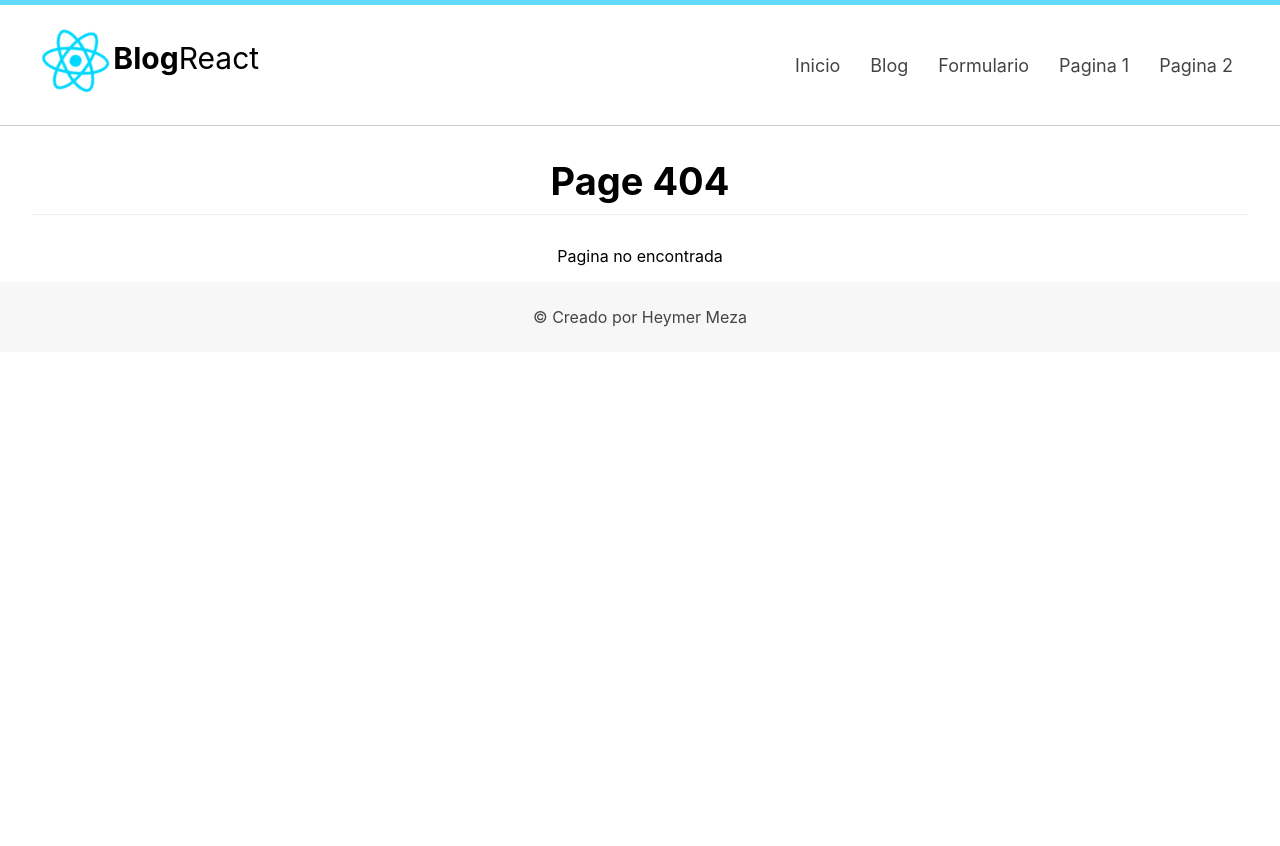
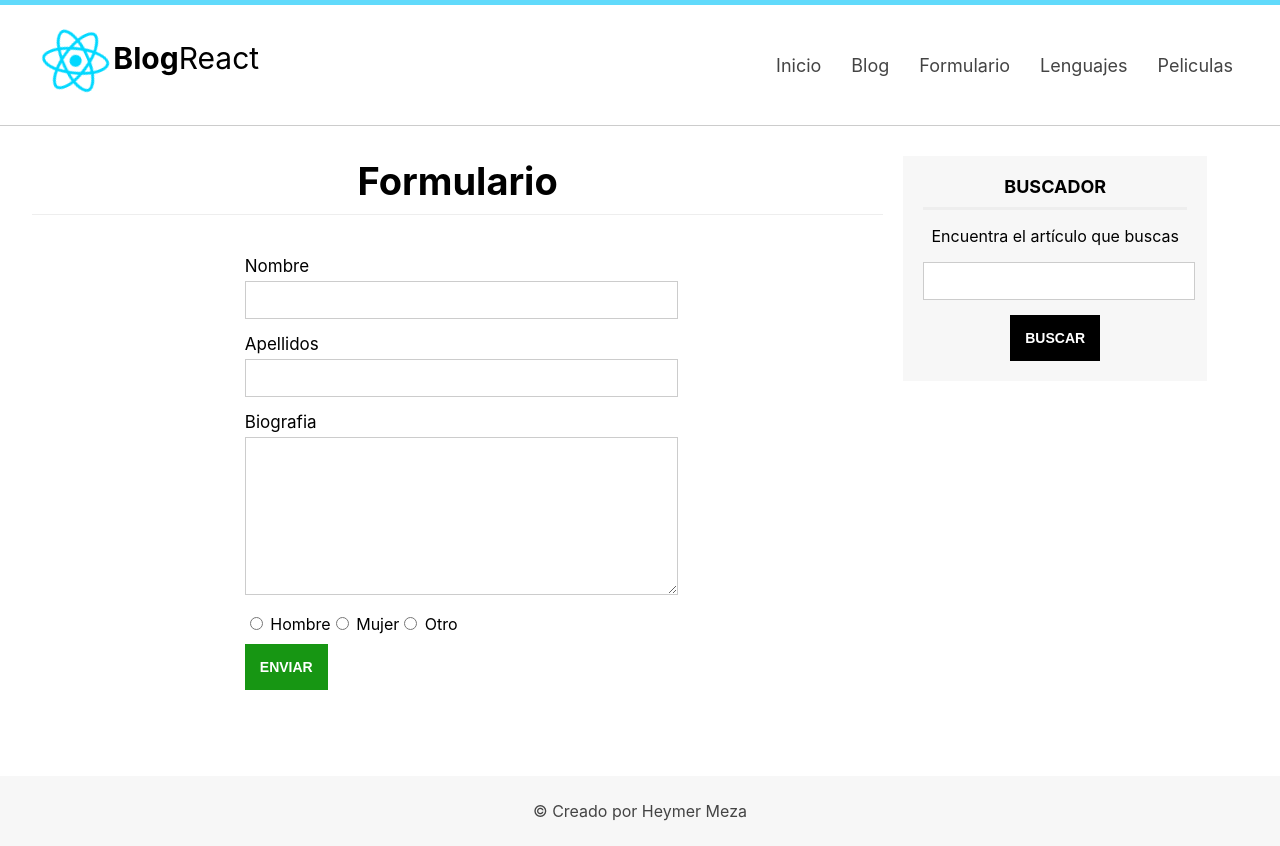
Before and after one commit to HeymerDev/Blog-React, a React (Vite) app: page /formulario in a window 1280 px wide. Before the commit this address had no page. Before the commit the page ends 800 px from the top, so only its background shows below. Built offline with nearby package versions, Linux system fonts and the light colour scheme.

Commit message:
agrgando formularios y rutas pra peliculas y lenguajes por separados

```diff
--- a/src/assets/css/App.css
+++ b/src/assets/css/App.css
@@ -212,6 +212,7 @@ button {
   border-radius: 8px;
   border: 1px solid transparent;
   padding: 0.6em 1.2em;
+  margin-bottom: 15px;
   font-size: 1em;
   font-weight: 500;
   font-family: inherit;
@@ -274,6 +275,10 @@ textarea {
   float: left;
 }
 
+.link-without-decoration {
+  text-decoration: none;
+  color: #444;
+}
 
 #footer {
   background: #f7f7f7;
--- /dev/null
+++ b/src/components/Formulario.jsx
@@ -0,0 +1,100 @@
+import { useState } from "react";
+
+import { createRef } from "react";
+import Sidebar from "./Sidebar";
+
+const Formulario = () => {
+  const [user, setUser] = useState({});
+
+  let nombreRef = createRef();
+  let apellidosRef = createRef();
+  let bioRef = createRef();
+  let hombreRef = createRef();
+  let mujerRef = createRef();
+  let otroRef = createRef();
+
+  const recibirFromulario = (e) => {
+    e.preventDefault();
+
+    let genero;
+
+    if (hombreRef.current.checked) {
+      genero = hombreRef.current.value;
+    } else if (mujerRef.current.checked) {
+      genero = mujerRef.current.value;
+    } else {
+      genero = otroRef.current.value;
+    }
+
+    /* The `setUser` function is being called with an object as its argument. This object contains
+    properties `nombre`, `apellido`, `bio`, and `genero`, which are being assigned the values of the
+    corresponding input fields. */
+    setUser({
+      nombre: nombreRef.current.value,
+      apellido: apellidosRef.current.value,
+      bio: bioRef.current.value,
+      genero: genero,
+    });
+
+    alert("formulario enviado");
+    console.log(user);
+  };
+
+  return (
+    <>
+      <div className="center">
+        <section id="content">
+          <h2 className="subheader">Formulario</h2>
+
+          <form className="mid-form" onSubmit={recibirFromulario}>
+            <div className="form-group">
+              <label htmlFor="nombre">Nombre</label>
+              <input type="text" name="nombre" ref={nombreRef} />
+            </div>
+
+            <div className="form-group">
+              <label htmlFor="apellidos">Apellidos</label>
+              <input type="text" name="apellidos" ref={apellidosRef} />
+            </div>
+
+            <div className="form-group">
+              <label htmlFor="bio">Biografia</label>
+              <textarea name="bio" ref={bioRef}></textarea>
+            </div>
+
+            <div className="form-group radibuttons">
+              <input
+                type="radio"
+                name="genero"
+                value="hombre"
+                ref={hombreRef}
+              />{" "}
+              Hombre
+              <input
+                type="radio"
+                name="genero"
+                value="mujer"
+                ref={mujerRef}
+              />{" "}
+              Mujer
+              <input
+                type="radio"
+                name="genero"
+                value="otro"
+                ref={otroRef}
+              />{" "}
+              Otro
+            </div>
+
+            <div className="clearfix"></div>
+
+            <input type="submit" value="Enviar" className="btn btn-success" />
+          </form>
+        </section>
+        <Sidebar blog="false" />
+      </div>
+    </>
+  );
+};
+
+export default Formulario;
--- a/src/components/Header.jsx
+++ b/src/components/Header.jsx
@@ -20,16 +20,24 @@ const Header = () => {
                 </NavLink>
               </li>
               <li>
-                <NavLink to={"/blog"}>Blog</NavLink>
+                <NavLink to={"/blog"} activateClassName>
+                  Blog
+                </NavLink>
               </li>
               <li>
-                <a href="formulario.html">Formulario</a>
+                <NavLink to={"/formulario"} activateClassName>
+                  Formulario
+                </NavLink>
               </li>
               <li>
-                <a href="#">Pagina 1</a>
+                <NavLink to={"/lenguajes"} activateClassName>
+                  Lenguajes
+                </NavLink>
               </li>
               <li>
-                <a href="#">Pagina 2</a>
+                <NavLink to={"/peliculas"} activateClassName>
+                  Peliculas
+                </NavLink>
               </li>
             </ul>
           </nav>
--- /dev/null
+++ b/src/components/Lenguajes.jsx
@@ -0,0 +1,89 @@
+import { useState } from "react";
+import Lenguaje from "./Lenguaje";
+import Sidebar from "./Sidebar";
+
+const Lenguajes = () => {
+  let favoriteStyles = {
+    background: "green",
+    color: "white",
+    padding: "10px",
+  };
+
+  let name = "Heymer Meza";
+  let [favorito, setFavoritos] = useState("");
+  let htmlFavorita;
+
+  const [lenguajes, setLenguajes] = useState([
+    {
+      title: "JavaScript",
+      image:
+        "https://upload.wikimedia.org/wikipedia/commons/thumb/9/99/Unofficial_JavaScript_logo_2.svg/1200px-Unofficial_JavaScript_logo_2.svg.png",
+    },
+
+    {
+      title: "Python",
+      image:
+        "https://upload.wikimedia.org/wikipedia/commons/thumb/0/0a/Python.svg/640px-Python.svg.png",
+    },
+
+    {
+      title: "TypeScript",
+      image:
+        "https://upload.wikimedia.org/wikipedia/commons/thumb/4/4c/Typescript_logo_2020.svg/1200px-Typescript_logo_2020.svg.png",
+    },
+  ]);
+
+  /**
+   * The function "seleccionarFavorita" logs the given language to the console.
+   */
+  const seleccionarFavorita = (lenguaje) => {
+    console.log(lenguaje);
+    setFavoritos(lenguaje.title);
+  };
+
+  /* The code block is checking if the `favorito` variable has a value. If it does, it sets the
+  `htmlFavorita` variable to a JSX element that displays the favorite language. The JSX element
+  includes a `<p>` tag with the class name "favorita" and a style object `favoriteStyles` that sets
+  the background color, text color, and padding. Inside the `<p>` tag, it displays the favorite
+  language using the `favorito` variable. */
+  if (favorito) {
+    htmlFavorita = (
+      <p className="favorita" style={favoriteStyles}>
+        <strong>Tu Lenguaje Favorito es: </strong>
+        <small>{favorito}</small>
+      </p>
+    );
+  } else {
+    htmlFavorita = <p>No hay lenguaje Favorito</p>;
+  }
+
+  return (
+    <div className="center">
+      <section id="content">
+        <h4 className="subheader">Lenguajes Favoritos</h4>
+        <p>
+          Seleccion de lenaguajes favoritos de {name} <br /> selecciona cual de
+          estos tres el tuyo
+        </p>
+
+        {htmlFavorita}
+        {/* The code block is mapping over the `lenguajes` array and rendering a component called `Lenguaje` for
+each item in the array. */}
+
+        {lenguajes.map((lenguaje, index) => {
+          return (
+            <Lenguaje
+              key={index}
+              lenguaje={lenguaje}
+              Favorito={seleccionarFavorita}
+            />
+          );
+        })}
+      </section>
+
+      <Sidebar blog="false" />
+    </div>
+  );
+};
+
+export default Lenguajes;
--- a/src/components/Page404.jsx
+++ b/src/components/Page404.jsx
@@ -1,8 +1,18 @@
+import page from "../assets/images/404 error lost in space-cuate.svg";
+import { Link } from "react-router-dom";
+
 const Page404 = () => {
   return (
     <div className="center">
-      <h2 className="subheader">Page 404</h2>
-      <p>Pagina no encontrada</p>
+      <h2 className="subheader">Not Found</h2>
+      <picture>
+        <img src={page} alt="page not found" />
+      </picture>
+      <button>
+        <Link to="/blog" className="link-without-decoration">
+          Ir Al Blog
+        </Link>
+      </button>
     </div>
   );
 };
--- a/src/components/Peliculas.jsx
+++ b/src/components/Peliculas.jsx
@@ -1,5 +1,6 @@
 import { useState } from "react";
 import Pelicula from "./Pelicula";
+import Sidebar from "./Sidebar";
 
 /* The code defines a functional component called `Peliculas`. It uses the `useState` hook from React
 to declare a state variable `lenguajes` and a function `setLenguajes` to update the state. The
@@ -16,32 +17,32 @@ const Peliculas = () => {
   let [favorito, setFavoritos] = useState("");
   let htmlFavorita;
 
-  const [lenguajes, setLenguajes] = useState([
+  const [peliculas, setPeliculas] = useState([
     {
-      title: "JavaScript",
+      title: "No Way Home",
       image:
-        "https://upload.wikimedia.org/wikipedia/commons/thumb/9/99/Unofficial_JavaScript_logo_2.svg/1200px-Unofficial_JavaScript_logo_2.svg.png",
+        "https://media.vandalsports.com/i/640x360/8-2022/2022822162218_1.jpg",
     },
 
     {
-      title: "Python",
+      title: "Infinity War",
       image:
-        "https://upload.wikimedia.org/wikipedia/commons/thumb/0/0a/Python.svg/640px-Python.svg.png",
+        "https://hips.hearstapps.com/hmg-prod/images/mlou-13x19-dolbyatamc-handout-v4-online-lg-1524737456.jpg?crop=1.00xw:0.685xh;0,0.0249xh&resize=2048:*",
     },
 
     {
-      title: "TypeScript",
+      title: "Dragon Ball Super: Super Hero",
       image:
-        "https://upload.wikimedia.org/wikipedia/commons/4/4c/Typescript_logo_2020.svg",
+        "https://upload.wikimedia.org/wikipedia/commons/4/4f/Dragon_Ball_Super_Super_Hero_Logo.png",
     },
   ]);
 
   /**
    * The function "seleccionarFavorita" logs the given language to the console.
    */
-  const seleccionarFavorita = (lenguaje) => {
-    console.log(lenguaje);
-    setFavoritos(lenguaje.title);
+  const seleccionarFavorita = (pelicula) => {
+    console.log(pelicula);
+    setFavoritos(pelicula.title);
   };
 
   /* The code block is checking if the `favorito` state variable has a value. If it does, it sets the
@@ -51,36 +52,39 @@ const Peliculas = () => {
   if (favorito) {
     htmlFavorita = (
       <p className="favorita" style={favoriteStyles}>
-        <strong>Tu lenguaje Favorito es: </strong>
+        <strong>Tu Pelicula Favorita es: </strong>
         <small>{favorito}</small>
       </p>
     );
   } else {
-    htmlFavorita = <p>No hay Lenguaje Favorita</p>;
+    htmlFavorita = <p>No hay Pelicula Favorita</p>;
   }
 
   /* The `return` statement in the `Peliculas` component is returning JSX (JavaScript XML) code. JSX is a
   syntax extension for JavaScript that allows you to write HTML-like code within JavaScript. */
   return (
-    <>
-      <h4 className="subheader">Lenguajes de Programacion</h4>
+    <div className="center">
+      <section id="content">
+        <h4 className="subheader">Peliculas Favorita</h4>
         <p>
-        Seleccion de lenaguajes favoritos de {name} <br /> selecciona cual de
-        estos tres es el tuyo
+          Seleccion de peliculas favoritas de {name} <br /> selecciona cual de
+          estas tres es la tuya
         </p>
 
         {htmlFavorita}
 
-      {lenguajes.map((lenguaje, index) => {
+        {peliculas.map((pelicula, index) => {
           return (
             <Pelicula
               key={index}
-            lenguaje={lenguaje}
+              pelicula={pelicula}
               Favorita={seleccionarFavorita}
             />
           );
         })}
-    </>
+      </section>
+      <Sidebar blog="false" />
+    </div>
   );
 };
 
--- a/src/components/Slider.jsx
+++ b/src/components/Slider.jsx
@@ -1,12 +1,14 @@
+import { Link } from "react-router-dom";
+
 const Slider = ({ title, btn, size }) => {
   return (
     <>
       <div id="slider" className={size}>
         <h1>{title}</h1>
         {btn && (
-          <a href="#" className="btn-white">
+          <Link to="/blog" className="btn-white">
             {btn}
-          </a>
+          </Link>
         )}
       </div>
     </>
--- a/src/main.jsx
+++ b/src/main.jsx
@@ -2,12 +2,6 @@ import React from "react";
 import ReactDOM from "react-dom/client";
 import App from "./App.jsx";
 import "./assets/css/index.css";
-
-/* The line `import { RouterProvider, createBrowserRouter } from "react-router-dom";` is importing two
-components from the "react-router-dom" library. */
-
-/* The `const router = createBrowserRouter([...])` statement is creating a router configuration using
-the `createBrowserRouter` function from the `react-router-dom` library. */
 
 /* The code is rendering the root component of the application using ReactDOM's `createRoot` method. It
 creates a root instance that can be used to render React elements into the DOM. The `render` method
```
Also changed, not shown: src/App.jsx (+31 -0 lines), src/components/Lenguaje.jsx (renamed from src/components/Pelicula.jsx, +4 -4 lines), src/assets/images/404 error lost in space-cuate.svg (added). Lines whose indentation alone changed are shown as unchanged.
